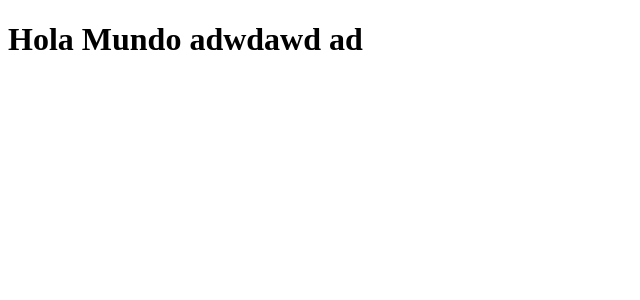
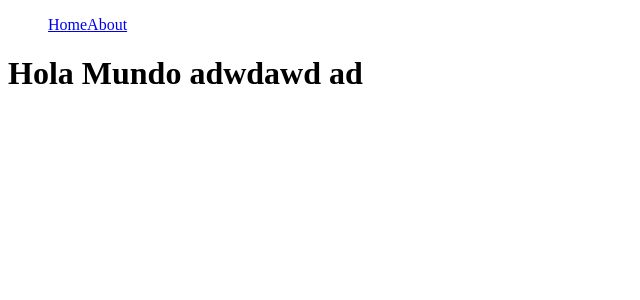
Before and after one commit to yeisondiseno/curso_NextJS_Platzi, a Next.js app: page / in a window 1280 px wide. Shown: the top 300 px of the page, without its empty margins (0-640 px from the left). Built offline with nearby package versions, Linux system fonts and the light colour scheme.

Commit message:
Y.Montoya: cache

```diff
--- /dev/null
+++ b/components/Navbar/Navbar.jsx
@@ -0,0 +1,19 @@
+// next components
+import Link from 'next/link'
+
+const Navbar = () => {
+  return(
+    <nav>
+      <menu>
+        <Link href="/">
+          <a>Home</a>
+        </Link>
+        <Link href="/about">
+          <a>About</a>
+        </Link>
+      </menu>
+    </nav>
+  )
+}
+
+export default Navbar
--- a/pages/about.jsx
+++ b/pages/about.jsx
@@ -1,7 +1,10 @@
+// components
+import Navbar from "../components/Navbar/Navbar"
 
 const About = () => {
   return(
     <div>
+      <Navbar />
       About
     </div>
   )
--- a/pages/index.jsx
+++ b/pages/index.jsx
@@ -1,7 +1,10 @@
+// components
+import Navbar from "../components/Navbar/Navbar"
 
 const Home = () => {
   return(
     <div >
+      <Navbar />
       <h1>
         Hola Mundo adwdawd ad
       </h1>
```
Also changed, not shown: 1 other file (tests, documents, lock files or other folders).
